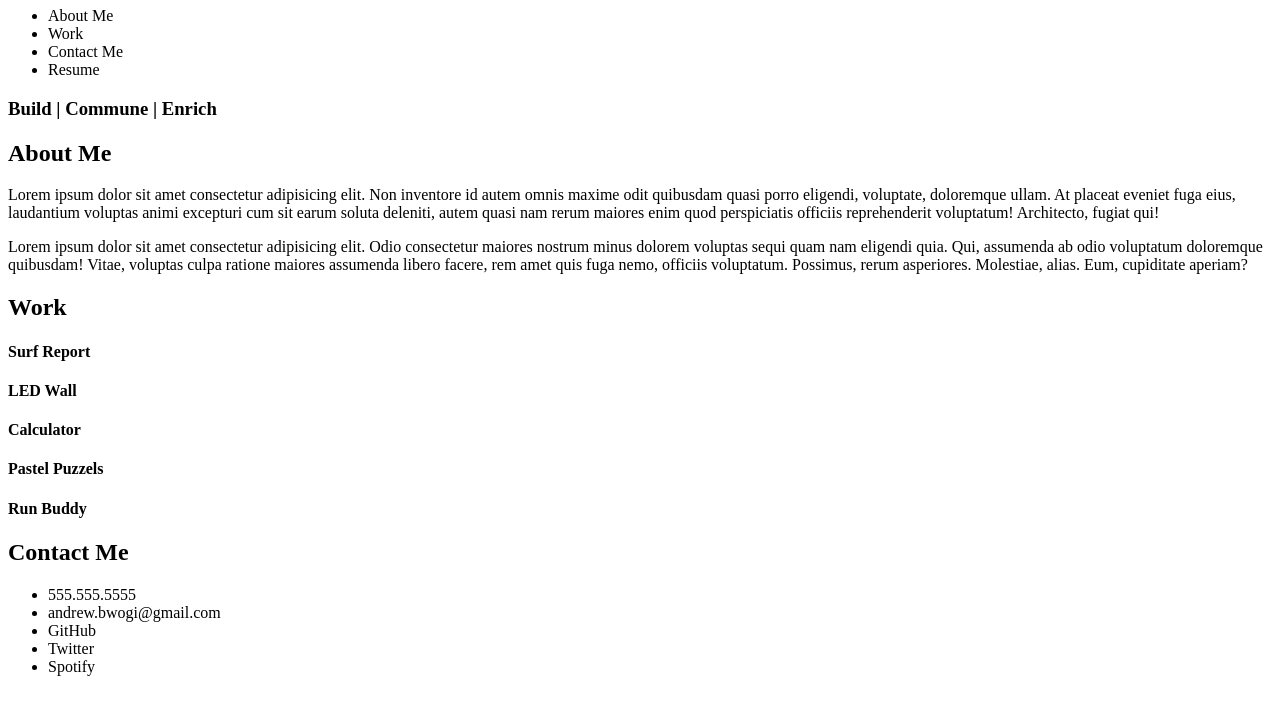
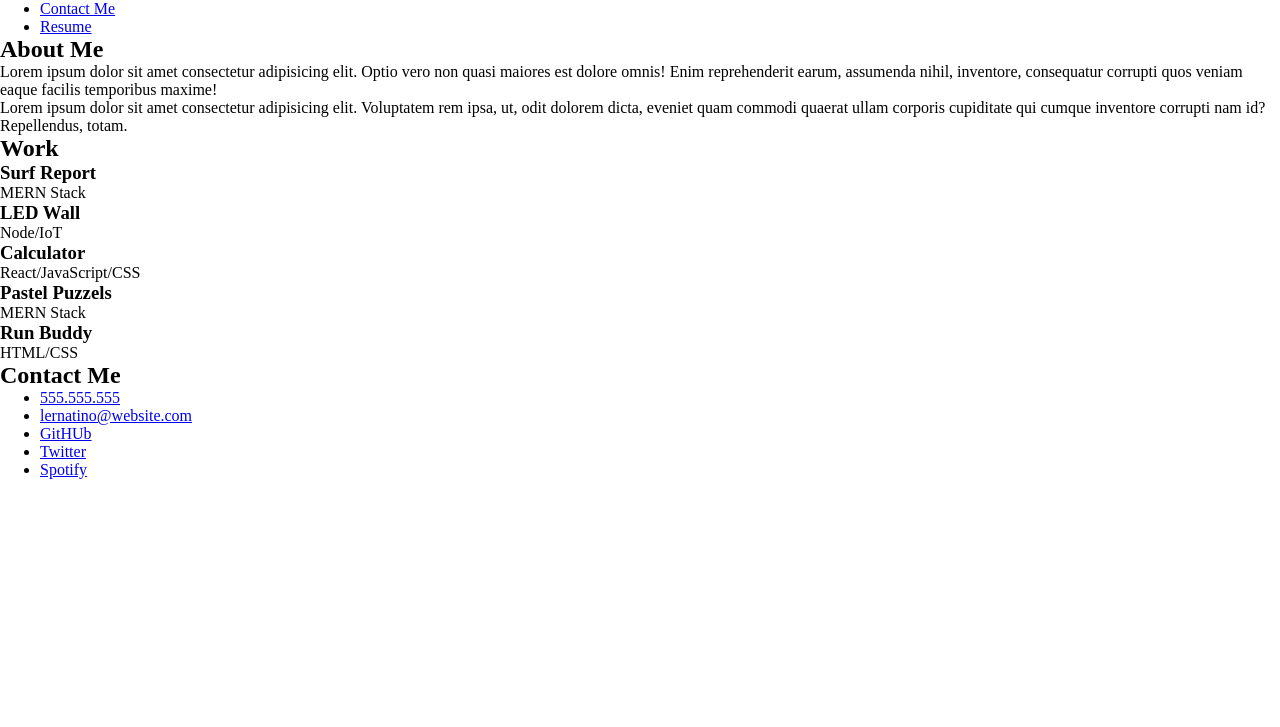
Before and after one commit to Bwogi/myNewPortfolio, a plain HTML site: page index.html in a window 1280 px wide. Shown: the part 73-800 px from the top of the page. Drawn offline with Linux system fonts and the light colour scheme.

Commit message:
new changes

```diff
--- a/assets/css/styles.css
+++ b/assets/css/styles.css
@@ -1,6 +1,8 @@
 * {
-    box-sizing: border-box;
     margin: 0;
-    padding: 0;
+}
+
+body {
     display: flex;
+    flex-direction: column;
 }
--- a/index.html
+++ b/index.html
@@ -5,63 +5,81 @@
     <meta charset="UTF-8">
     <meta http-equiv="X-UA-Compatible" content="IE=edge">
     <meta name="viewport" content="width=device-width, initial-scale=1.0">
-    <title>Document</title>
+    <title>Home - portfolio</title>
+    <link rel="stylesheet" href="./assets/css/styles.css">
 </head>
 
 <body>
-    <header class="box">
-        <h1 class="brand">Bwogi</h1>
+    <!-- header -->
+    <header>
+        <h1>Lernatino</h1>
         <ul>
-            <li>About Me</li>
-            <li>Work</li>
-            <li>Contact Me</li>
-            <li>Resume</li>
+            <li><a href="#about-me">About Me</a></li>
+            <li><a href="#work">Work</a></li>
+            <li><a href="#contact-me">Contact Me</a></li>
+            <li><a href="#resume">Resume</a></li>
         </ul>
     </header>
-    <div class="hero">
-        <h3>Build | Commune | Enrich</h3>
-    </div>
+    <!-- end of header  -->
+    <!-- hero -->
+    <section class="hero">
+
+    </section>
+    <!-- end of hero -->
+    <!-- main section  -->
     <main>
-        <article class="about-me">
-            <div class="content-title">
-                <h2>About Me</h2>
-                <div class="content-text">
-                    <p>Lorem ipsum dolor sit amet consectetur adipisicing elit. Non inventore id autem omnis maxime odit quibusdam quasi porro eligendi, voluptate, doloremque ullam. At placeat eveniet fuga eius, laudantium voluptas animi excepturi cum sit
-                        earum soluta deleniti, autem quasi nam rerum maiores enim quod perspiciatis officiis reprehenderit voluptatum! Architecto, fugiat qui!</p>
-                    <p>Lorem ipsum dolor sit amet consectetur adipisicing elit. Odio consectetur maiores nostrum minus dolorem voluptas sequi quam nam eligendi quia. Qui, assumenda ab odio voluptatum doloremque quibusdam! Vitae, voluptas culpa ratione maiores
-                        assumenda libero facere, rem amet quis fuga nemo, officiis voluptatum. Possimus, rerum asperiores. Molestiae, alias. Eum, cupiditate aperiam?</p>
+        <!-- about me section  -->
+        <section class="about-me" id="about-me">
+            <h1 class="section-title">About Me</h1>
+            <article class="section-content">
+                <p>Lorem ipsum dolor sit amet consectetur adipisicing elit. Optio vero non quasi maiores est dolore omnis! Enim reprehenderit earum, assumenda nihil, inventore, consequatur corrupti quos veniam eaque facilis temporibus maxime!</p>
+                <p>Lorem ipsum dolor sit amet consectetur adipisicing elit. Voluptatem rem ipsa, ut, odit dolorem dicta, eveniet quam commodi quaerat ullam corporis cupiditate qui cumque inventore corrupti nam id? Repellendus, totam.</p>
+            </article>
+        </section>
+        <!-- end of about me section  -->
+
+        <!-- work section  -->
+        <section class="work" id="work">
+            <h1 class="section-title">Work</h1>
+            <div class="grid">
+                <div class="surf-report">
+                    <h3>Surf Report</h3>
+                    <p>MERN Stack</p>
+                </div>
+                <div class="led-wall">
+                    <h3>LED Wall</h3>
+                    <p>Node/IoT</p>
+                </div>
+                <div class="calculator">
+                    <h3>Calculator</h3>
+                    <p>React/JavaScript/CSS</p>
+                </div>
+                <div class="pastel-puzzles">
+                    <h3>Pastel Puzzels</h3>
+                    <p>MERN Stack</p>
+                </div>
+                <div class="run-buddy">
+                    <h3>Run Buddy</h3>
+                    <p>HTML/CSS</p>
                 </div>
             </div>
-        </article>
-        <section class="work">
-            <h2>Work</h2>
-            <div class="surf-report">
-                <h4>Surf Report</h4>
-            </div>
-            <div class="led-wall">
-                <h4>LED Wall</h4>
-            </div>
-            <div class="calculator">
-                <h4>Calculator</h4>
-            </div>
-            <div class="pastel-puzzels">
-                <h4>Pastel Puzzels</h4>
-            </div>
-            <div class="run-buddy">
-                <h4>Run Buddy</h4>
-            </div>
         </section>
-        <article class="contact-me">
-            <h2>Contact Me</h2>
+        <!-- end of work section  -->
+
+        <!-- contact me section  -->
+        <section class="contact-me">
+            <h1>Contact Me</h1>
             <ul>
-                <li>555.555.5555</li>
-                <li>andrew.bwogi@gmail.com</li>
-                <li>GitHub</li>
-                <li>Twitter</li>
-                <li>Spotify</li>
+                <li><a href="#">555.555.555</a></li>
+                <li><a href="#">lernatino@website.com</a></li>
+                <li><a href="#">GitHUb</a></li>
+                <li><a href="#">Twitter</a></li>
+                <li><a href="#">Spotify</a></li>
             </ul>
-        </article>
+        </section>
+        <!-- end of contact me section  -->
     </main>
+    <!-- end of main section  -->
 </body>
 
 </html>
```
